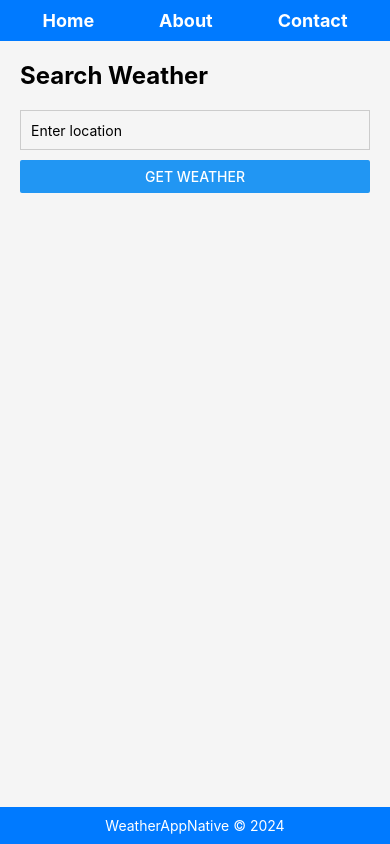
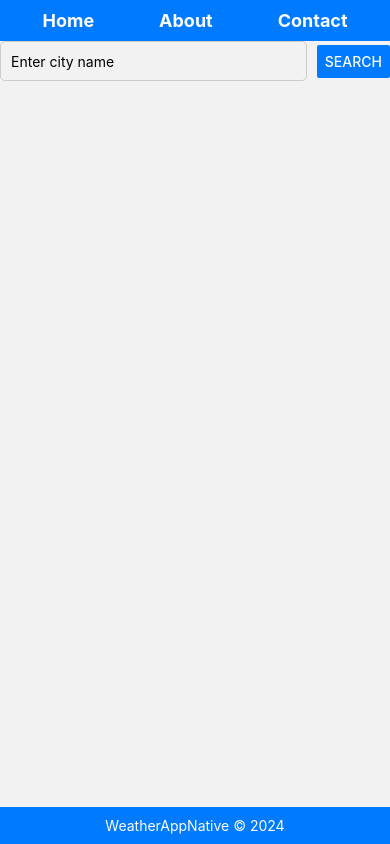
Before and after one commit to Breachfix/WeatherAppNative, a React Native app: screen /Home in a window 390 px wide. Built offline with nearby package versions, Linux system fonts and the light colour scheme.

Commit message:
Updated Home and SearchBar components for weather functionality

```diff
--- a/App.js
+++ b/App.js
@@ -1,4 +1,3 @@
-// App.js
 import React from 'react';
 import { NavigationContainer } from '@react-navigation/native';
 import { createStackNavigator } from '@react-navigation/stack';
@@ -8,11 +7,13 @@ import About from './src/pages/About';
 import Contact from './src/pages/Contact';
 import Navbar from './src/components/Navbar';
 import Footer from './src/components/Footer';
+import { WeatherProvider } from './src/context/WeatherContext'; // Add this
 
 const Stack = createStackNavigator();
 
 export default function App() {
   return (
+    <WeatherProvider>
       <NavigationContainer>
         <View style={styles.container}>
           <Navbar />
@@ -24,6 +25,7 @@ export default function App() {
           <Footer />
         </View>
       </NavigationContainer>
+    </WeatherProvider>
   );
 }
 
--- a/babel.config.js
+++ b/babel.config.js
@@ -3,5 +3,8 @@ module.exports = function (api) {
     return {
       presets: ['babel-preset-expo'],
       plugins: ['react-native-reanimated/plugin'],
+      plugins: ['module:react-native-dotenv'],
+
+
     };
   };
--- a/package.json
+++ b/package.json
@@ -24,7 +24,8 @@
     "react-native-safe-area-context": "4.12.0",
     "react-native-screens": "~4.1.0",
     "react-native-vector-icons": "^10.2.0",
-    "react-redux": "^9.1.2"
+    "react-redux": "^9.1.2",
+    "expo-location": "~18.0.2"
   },
   "devDependencies": {
     "@babel/core": "^7.20.0"
--- /dev/null
+++ b/src/context/WeatherContext.js
@@ -0,0 +1,90 @@
+import React, { createContext, useState, useEffect } from 'react';
+import { getWeatherByCity, getForecastByCity } from '../utils/api';
+import * as Location from 'expo-location'; // For geolocation
+
+export const WeatherContext = createContext();
+
+export const WeatherProvider = ({ children }) => {
+  const [weatherData, setWeatherData] = useState(null);
+  const [forecastData, setForecastData] = useState([]);
+  const [error, setError] = useState(null);
+  const [unit, setUnit] = useState('metric');
+  const [lastSearchedCity, setLastSearchedCity] = useState(null);
+
+  // Fetch weather data by city name
+  const fetchWeather = async (city) => {
+    try {
+      const data = await getWeatherByCity(city);
+      console.log('Fetched weather data:', data); // Debugging log
+      setWeatherData(data);
+      setLastSearchedCity(city);
+    } catch (err) {
+      console.error('Error fetching weather data:', err);
+      setError('Could not fetch weather data. Please try again.');
+    }
+  };
+
+
+  // Fetch forecast data by city name
+  const fetchForecast = async (city) => {
+    try {
+      const data = await getForecastByCity(city);
+      console.log('Fetched forecast data:', data); // Debugging log
+      setForecastData(data);
+    } catch (err) {
+      console.error('Error fetching forecast data:', err);
+      setError('Could not fetch forecast data. Please try again.');
+    }
+  };
+
+
+  // Fetch weather by geolocation
+  const fetchWeatherByLocation = async () => {
+    try {
+      const { status } = await Location.requestForegroundPermissionsAsync();
+      if (status !== 'granted') {
+        setError('Permission to access location was denied.');
+        return;
+      }
+
+      const location = await Location.getCurrentPositionAsync({});
+      const { latitude, longitude } = location.coords;
+      const response = await api.get('/weather', {
+        params: { lat: latitude, lon: longitude, units: unit },
+      });
+      setWeatherData(response.data);
+    } catch (err) {
+      setError('Could not fetch location-based weather. Please try again.');
+    }
+  };
+
+  // Toggle temperature units
+  const toggleUnit = () => {
+    setUnit((prevUnit) => (prevUnit === 'metric' ? 'imperial' : 'metric'));
+  };
+
+  // Refetch data on unit change
+  useEffect(() => {
+    if (lastSearchedCity) {
+      fetchWeather(lastSearchedCity);
+      fetchForecast(lastSearchedCity);
+    }
+  }, [unit]);
+
+  return (
+    <WeatherContext.Provider
+      value={{
+        weatherData,
+        forecastData,
+        fetchWeather,
+        fetchForecast,
+        fetchWeatherByLocation,
+        toggleUnit,
+        unit,
+        error,
+      }}
+    >
+      {children}
+    </WeatherContext.Provider>
+  );
+};
--- a/src/pages/Home.jsx
+++ b/src/pages/Home.jsx
@@ -1,61 +1,154 @@
+// import React, { useContext, useEffect, useState } from 'react';
+// import { View, Text, StyleSheet, Button, ActivityIndicator, ScrollView } from 'react-native';
+// import { WeatherContext } from '../context/WeatherContext';
+// import SearchBar from '../components/SearchBar';
+// import Icon from 'react-native-vector-icons/FontAwesome5';
+
+// const Home = () => {
+//   const {
+//     weatherData,
+//     forecastData,
+//     fetchForecast,
+//     toggleUnit,
+//     unit,
+//     error,
+//   } = useContext(WeatherContext);
+
+//   const [isLoading, setIsLoading] = useState(false);
+
+//   useEffect(() => {
+//     console.log('Weather data in Home:', weatherData); // Debugging log
+//     if (weatherData) {
+//       setIsLoading(true);
+//       fetchForecast(weatherData.name).finally(() => setIsLoading(false));
+//     }
+//   }, [weatherData, unit]);
+
+//   return (
+//     <ScrollView contentContainerStyle={styles.container}>
+//       <SearchBar />
+//       <Button
+//         title={`Switch to ${unit === 'metric' ? 'Fahrenheit' : 'Celsius'}`}
+//         onPress={toggleUnit}
+//         color="#007AFF"
+//       />
+//       {error && <Text style={styles.error}>{error}</Text>}
+//       {weatherData && (
+//         <View style={styles.weatherBox}>
+//           <Text style={styles.title}>Current Weather in {weatherData.name}</Text>
+//           <View style={styles.weatherDetail}>
+//             <Icon name="sun" style={styles.icon} />
+//             <Text>Sunrise: {new Date(weatherData.sys.sunrise * 1000).toLocaleTimeString()}</Text>
+//           </View>
+//           <View style={styles.weatherDetail}>
+//             <Icon name="temperature-high" style={styles.icon} />
+//             <Text>
+//               Temperature: {weatherData.main.temp}°{unit === 'metric' ? 'C' : 'F'}
+//             </Text>
+//           </View>
+//         </View>
+//       )}
+//       {forecastData && (
+//         <View>
+//           <Text style={styles.title}>Forecast</Text>
+//           {isLoading ? (
+//             <ActivityIndicator size="large" color="#007AFF" />
+//           ) : (
+//             forecastData.map((forecast, index) => (
+//               <View key={index} style={styles.forecastItem}>
+//                 <Text>{forecast.date}: {forecast.temp}°{unit === 'metric' ? 'C' : 'F'}</Text>
+//               </View>
+//             ))
+//           )}
+//         </View>
+//       )}
+//     </ScrollView>
+//   );
+// };
+
+
+// const styles = StyleSheet.create({
+//   container: {
+//     padding: 20,
+//     backgroundColor: '#f5f5f5',
+//   },
+//   title: {
+//     fontSize: 18,
+//     fontWeight: 'bold',
+//     marginVertical: 10,
+//   },
+//   weatherBox: {
+//     marginVertical: 20,
+//     padding: 15,
+//     borderWidth: 1,
+//     borderColor: '#ccc',
+//     borderRadius: 8,
+//     backgroundColor: '#fff',
+//   },
+//   weatherDetail: {
+//     flexDirection: 'row',
+//     alignItems: 'center',
+//     marginVertical: 5,
+//   },
+//   forecastItem: {
+//     padding: 10,
+//     borderBottomWidth: 1,
+//     borderColor: '#ddd',
+//   },
+//   icon: {
+//     fontSize: 18,
+//     marginRight: 10,
+//     color: '#007AFF',
+//   },
+//   error: {
+//     color: '#ff3b30',
+//     marginVertical: 10,
+//     fontSize: 16,
+//   },
+// });
+
+// export default Home;
 import React, { useState } from 'react';
-import { View, Text, TextInput, Button, StyleSheet } from 'react-native';
-import { fetchWeather } from '../utils/api';
+import { View, TextInput, Button, StyleSheet } from 'react-native';
+import { useContext } from 'react';
+import { WeatherContext } from '../context/WeatherContext';
 
-const Home = () => {
-  const [location, setLocation] = useState('');
-  const [weather, setWeather] = useState(null);
+const SearchBar = () => {
+  const { fetchWeather } = useContext(WeatherContext);
+  const [city, setCity] = useState('');
 
-  const handleSearch = async () => {
-    try {
-      const data = await fetchWeather(location);
-      setWeather(data);
-    } catch (error) {
-      console.error('Error fetching weather:', error);
-    }
+  const handleSearch = () => {
+    fetchWeather(city);
   };
 
   return (
     <View style={styles.container}>
-      <Text style={styles.title}>Search Weather</Text>
       <TextInput
         style={styles.input}
-        placeholder="Enter location"
-        value={location}
-        onChangeText={setLocation}
+        placeholder="Enter city name"
+        value={city}
+        onChangeText={setCity}
       />
-      <Button title="Get Weather" onPress={handleSearch} />
-      {weather && (
-        <View style={styles.weather}>
-          <Text>Temperature: {weather.main.temp}°C</Text>
-          <Text>Condition: {weather.weather[0].description}</Text>
-        </View>
-      )}
+      <Button title="Search" onPress={handleSearch} color="#007AFF" />
     </View>
   );
 };
 
 const styles = StyleSheet.create({
   container: {
-    flex: 1,
-    padding: 20,
-    backgroundColor: '#f5f5f5',
-  },
-  title: {
-    fontSize: 24,
-    fontWeight: 'bold',
+    flexDirection: 'row',
+    alignItems: 'center',
     marginBottom: 20,
   },
   input: {
+    flex: 1,
     height: 40,
     borderColor: '#ccc',
     borderWidth: 1,
-    marginBottom: 10,
+    marginRight: 10,
     paddingHorizontal: 10,
-  },
-  weather: {
-    marginTop: 20,
+    borderRadius: 5,
   },
 });
 
-export default Home;
+export default SearchBar;
--- a/src/utils/api.jsx
+++ b/src/utils/api.jsx
@@ -1,14 +1,25 @@
 import axios from 'axios';
+import { API_KEY } from '@env'; // Install react-native-dotenv for this
 
-const API_URL = 'https://api.openweathermap.org/data/2.5';
-const API_KEY = 'your_openweather_api_key'; // Add to .env in production
+const api = axios.create({
+  baseURL: 'https://api.openweathermap.org/data/2.5',
+  params: {
+    appid: API_KEY,
+    units: 'metric', // or 'imperial' for Fahrenheit
+  },
+});
 
-export const fetchWeather = async (location) => {
-  const { data } = await axios.get(`${API_URL}/weather`, {
-    params: {
-      q: location,
-      appid: API_KEY,
-    },
-  });
-  return data;
+// Fetch current weather by city name
+export const getWeatherByCity = async (city) => {
+  const response = await api.get('/weather', { params: { q: city } });
+  return response.data;
 };
+
+// Fetch 5-day forecast by city name
+export const getForecastByCity = async (city) => {
+  const response = await api.get('/forecast', { params: { q: city } });
+  return response.data.list; // Extracting list of forecasts
+};
+
+// Export axios instance for custom use if needed
+export default api;
```
Also changed, not shown: 1 other file (tests, documents, lock files or other folders). Lines whose indentation alone changed are shown as unchanged.
